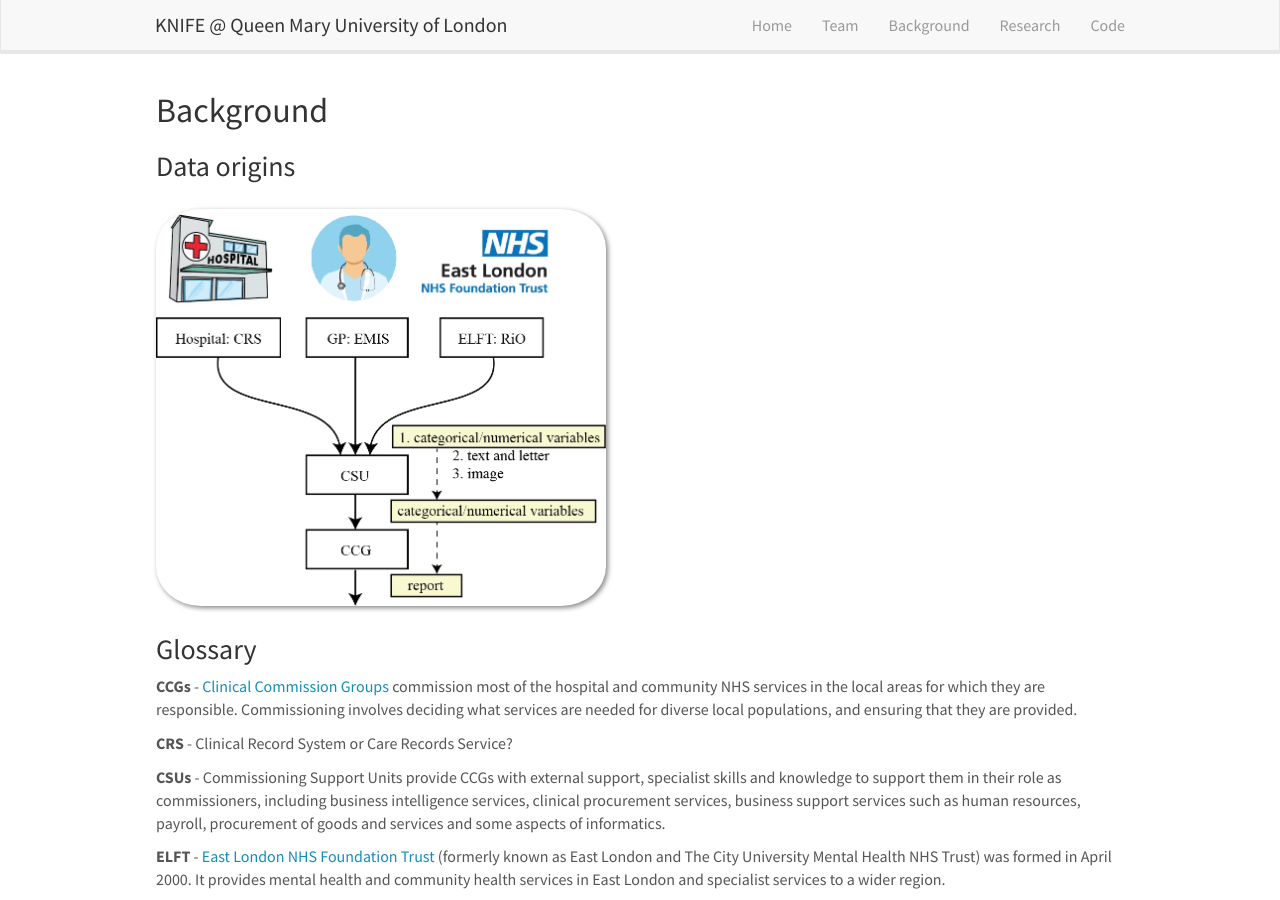
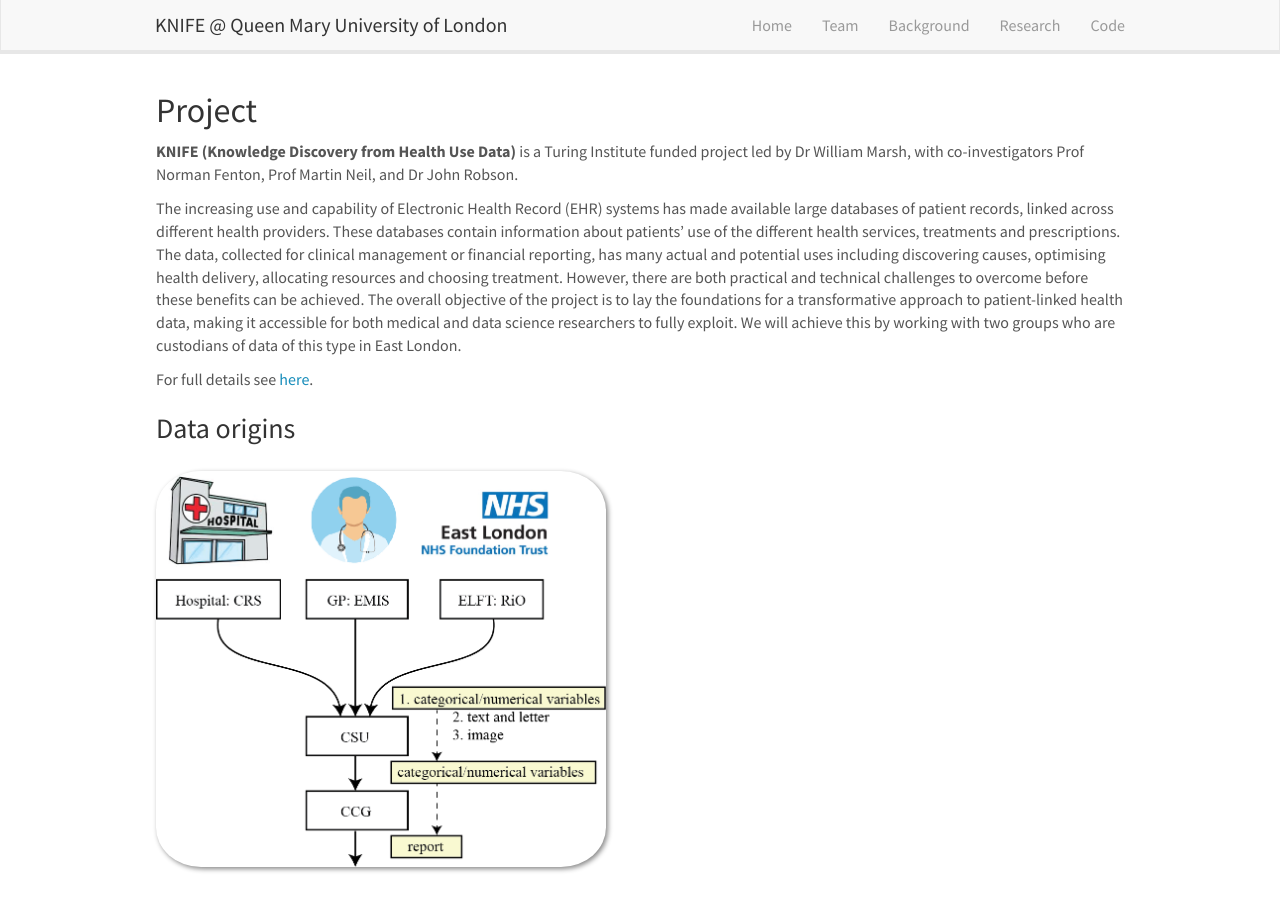
Before and after one commit to knifeqmul/knifeqmul.github.io, a Jekyll site: the page built from _pages/background.md, in a window 1280 px wide and 900 px high. Built offline with Jekyll 4.4.1, drawn with Linux system fonts in a browser that asks for light colours; nearby versions of some CDN libraries.

Commit message:
Update background.md

```diff
--- a/_pages/background.md
+++ b/_pages/background.md
@@ -7,7 +7,15 @@ permalink: /background/
 ---
 
 
-## Background
+
+## Project
+
+**KNIFE (Knowledge Discovery from Health Use Data)** is a Turing Institute funded project led by Dr William Marsh, with co-investigators Prof Norman Fenton, Prof Martin Neil, and Dr John Robson.
+
+The increasing use and capability of Electronic Health Record (EHR) systems has made available large databases of patient records, linked across different health providers. These databases contain information about patients’ use of the different health services, treatments and prescriptions. The data, collected for clinical management or financial reporting, has many actual and potential uses including discovering causes, optimising health delivery, allocating resources and choosing treatment. However, there are both practical and technical challenges to overcome before these benefits can be achieved. The overall objective of the project is to lay the foundations for a transformative approach to patient-linked health data, making it accessible for both medical and data science researchers to fully exploit. We will achieve this by working with two groups who are custodians of data of this type in East London.
+
+For full details see [here]({{ site.baseurl }}/downloads/Turing-proposal-marsh-4pages.pdf).
+
 
 ### Data origins
 <figure class="center"> <img src="{{ site.url }}{{ site.baseurl }}/images/background/databases.png" style="width: 450px">
```
